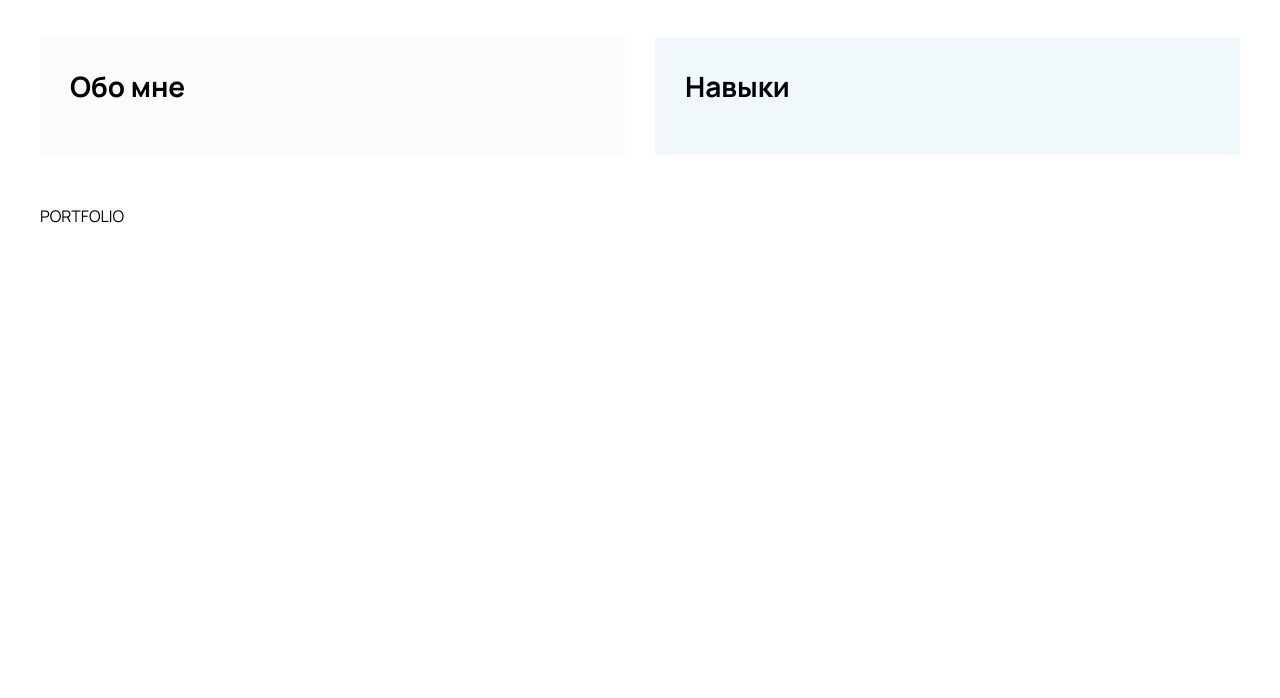
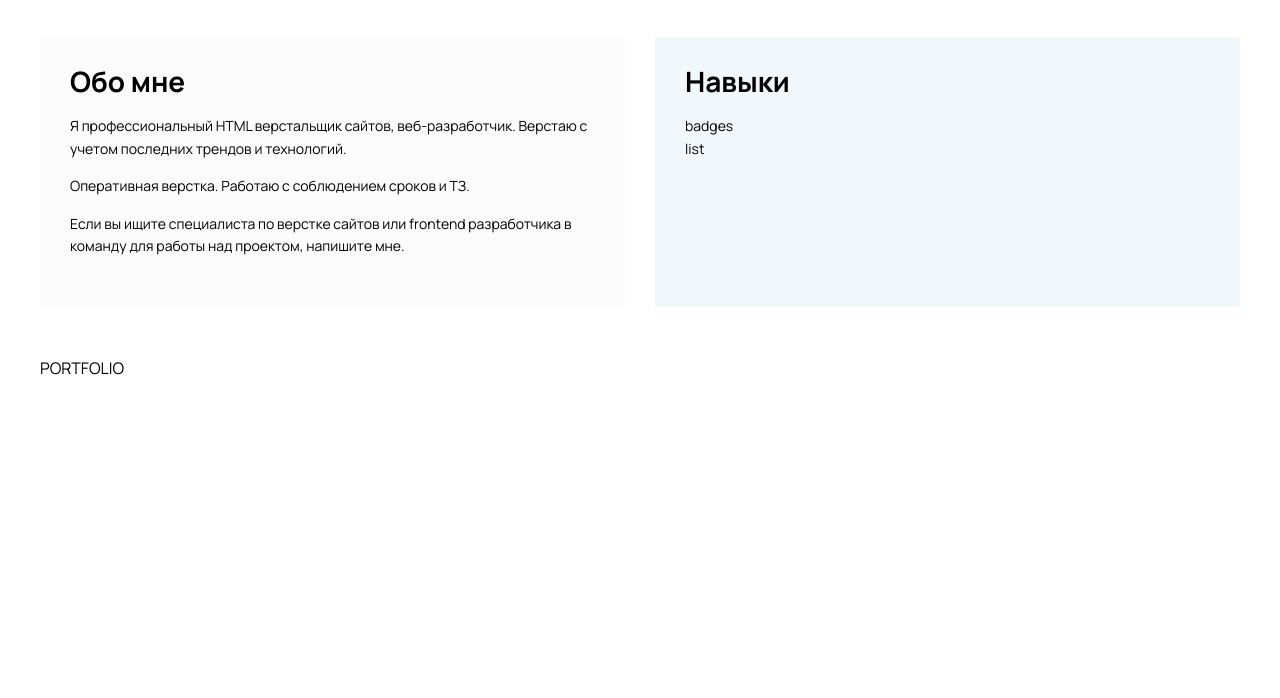
Before and after one commit to Ykalinovskyi/myportfolio, a plain HTML site: page index.html in a window 1280 px wide. Shown: the part 102-800 px from the top of the page. Drawn offline with Linux system fonts and the light colour scheme.

Commit message:
stop preparations for today

```diff
--- a/index.html
+++ b/index.html
@@ -48,13 +48,24 @@
 			<section class="main__info info">
 
 				<div class="info__about info-block">
-					<h2 class="title">Обо мне</h2>
+					<h2 class="title info-block__title">Обо мне</h2>
+					<p>Я профессиональный HTML верстальщик сайтов, веб-разработчик. Верстаю с учетом последних трендов и технологий.</p>
 
+					<p>Оперативная верстка. Работаю с соблюдением сроков и ТЗ.</p>
+
+					<p>Если вы ищите специалиста по верстке сайтов или frontend разработчика в команду для работы над проектом, напишите мне.</p>
 				</div>
 				<!-- //about -->
 
 				<div class="info__skills info-block info-block--accent">
-					<h2 class="title">Навыки</h2>
+					<h2 class="title info-block__title">Навыки</h2>
+					<div class="info-block__badges">
+						badges
+					</div>
+					<div class="info-block__list">
+						list
+					</div>
+
 				</div>
 				<!-- //skills -->
 
--- a/scss/base/_base.scss
+++ b/scss/base/_base.scss
@@ -22,6 +22,6 @@ button:focus {
 	outline: #005fcc auto 1px;
 }
 
-p + p {
-	margin-top: 1em;
-}
+// p + p {
+// 	margin-top: 1em;
+// }
--- a/scss/blocks/_info-block.scss
+++ b/scss/blocks/_info-block.scss
@@ -2,7 +2,22 @@
     padding: 30px 30px 50px;
     background-color: #fbfbfb;
 
+    font-weight: 400;
+    font-size: 14px;
+    line-height: 1.6;
+    color: #000;
+
     &--accent {
         background-color: #f1f8fb;
     }
+
+    &__title {
+        margin-bottom: 20px;
+    }
+
+
+
+    p + p {
+        margin-top: 15px;
+    }
 }
--- a/scss/blocks/_titles.scss
+++ b/scss/blocks/_titles.scss
@@ -1,6 +1,7 @@
 .title {
 	font-weight: 700;
 	font-size: 28px;
+	line-height: 1;
 }
 
 .title-1 {
```
Also changed, not shown: css/main.css, css/main.min.css, 2 other files.
